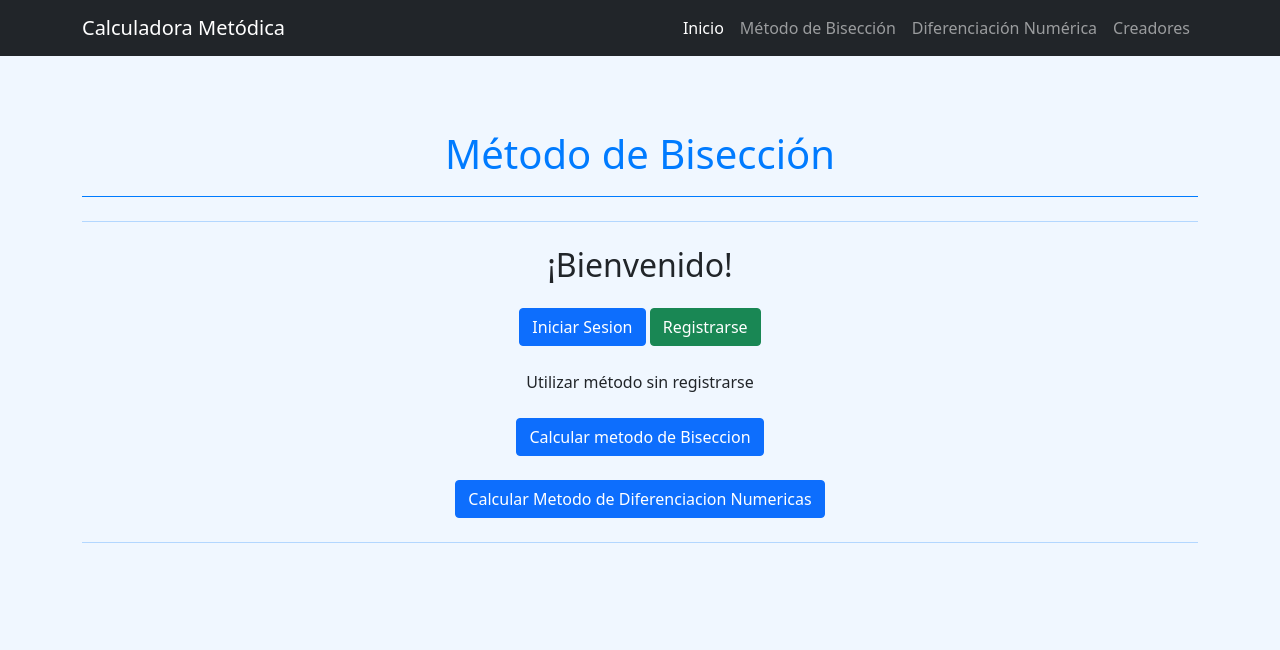
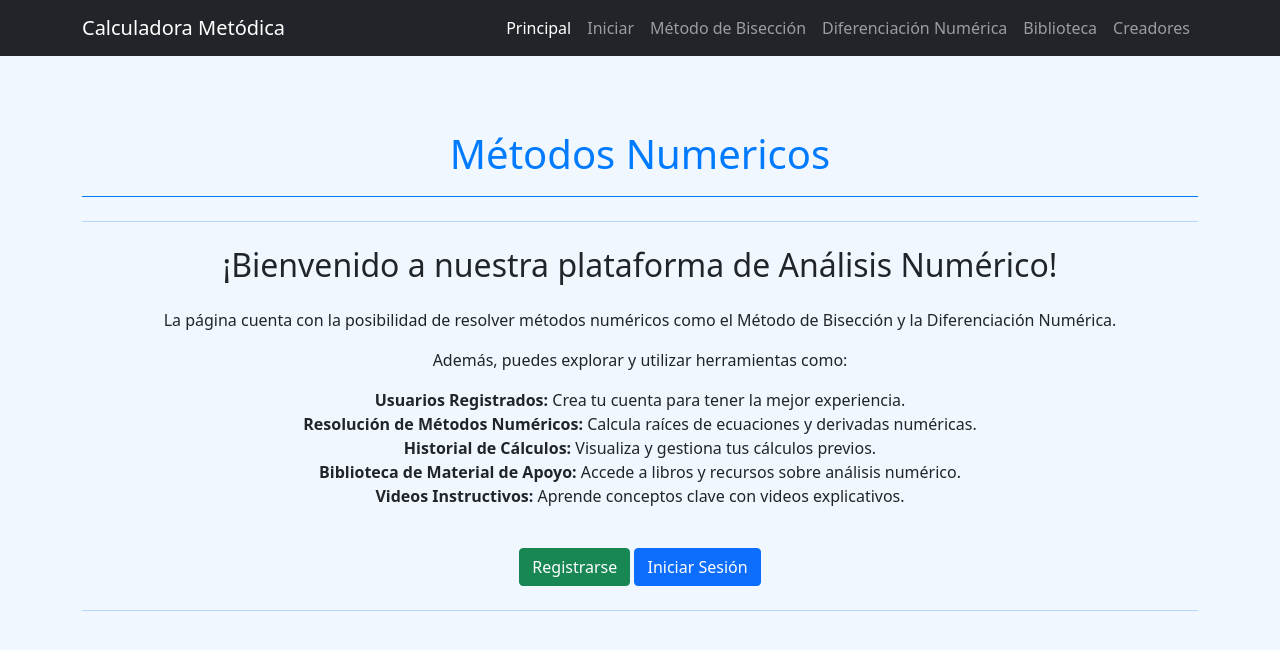
Before and after one commit to Lovoh17/M-todo-de-Bisecci-n, a Django app: page / in a window 1280 px wide. Shown: the top 650 px of the page. Run offline with Django 5.2, Linux system fonts and the light colour scheme.

Commit message:
ahi va mejorando

```diff
--- a/Django_Metodo de Biseccion/Biseccion/Biseccion/settings.py
+++ b/Django_Metodo de Biseccion/Biseccion/Biseccion/settings.py
@@ -118,7 +118,7 @@ AUTH_PASSWORD_VALIDATORS = [
 # Internationalization
 # https://docs.djangoproject.com/en/5.0/topics/i18n/
 
-LANGUAGE_CODE = 'en-us'
+LANGUAGE_CODE = 'es-es'
 
 TIME_ZONE = 'UTC'
 
--- a/Django_Metodo de Biseccion/Biseccion/myapp/templates/Biseccion/base.html
+++ b/Django_Metodo de Biseccion/Biseccion/myapp/templates/Biseccion/base.html
@@ -75,13 +75,19 @@
       <div class="collapse navbar-collapse" id="navbarSupportedContent">
         <ul class="navbar-nav ms-auto mb-2 mb-lg-0">
           <li class="nav-item">
-            <a class="nav-link active" aria-current="page" href="{% url 'home' %}">Inicio</a>
+            <a class="nav-link active" aria-current="page" href="{% url 'principal' %}">Principal</a>
+          </li>
+          <li class="nav-item">
+            <a class="nav-link" href="{% url 'home' %}">Iniciar</a>
           </li>
           <li class="nav-item">
             <a href="{% url 'teoriaB' %}" class="nav-link">Método de Bisección</a>
           </li>
           <li class="nav-item">
             <a class="nav-link" href="{% url 'teoriaD' %}">Diferenciación Numérica</a>
+          </li>
+          <li class="nav-item">
+            <a class="nav-link" href="{% url 'biblioteca' %}">Biblioteca</a>
           </li>
           <li class="nav-item">
             <a href="{% url 'creator' %}" class="nav-link">Creadores</a>
@@ -92,7 +98,7 @@
   </nav>
   <div class="container py-4"style="margin-top:50px">
     <header class="text-center mb-4">
-      <h1 style="color: #007bff;">Método de Bisección</h1> <!-- Color azul primario -->
+      <h1 style="color: #007bff;">Métodos Numericos</h1>
     </header>
     <hr class="my-4">
     <main>
--- /dev/null
+++ b/Django_Metodo de Biseccion/Biseccion/myapp/templates/Biseccion/index.html
@@ -0,0 +1,22 @@
+{% extends 'Biseccion/base.html' %}
+
+{% block title %}Bienvenida{% endblock %}
+
+{% block content %}
+    <div class="text-center">
+            <h2 class="mb-4">¡Bienvenido a nuestra plataforma de Análisis Numérico!</h2>
+            <p>La página cuenta con la posibilidad de resolver métodos numéricos como el Método de Bisección y la Diferenciación Numérica.</p>
+            <p>Además, puedes explorar y utilizar herramientas como:</p>
+            <ul class="list-unstyled">
+                <li><strong>Usuarios Registrados:</strong> Crea tu cuenta para tener la mejor experiencia.</li>
+                <li><strong>Resolución de Métodos Numéricos:</strong> Calcula raíces de ecuaciones y derivadas numéricas.</li>
+                <li><strong>Historial de Cálculos:</strong> Visualiza y gestiona tus cálculos previos.</li>
+                <li><strong>Biblioteca de Material de Apoyo:</strong> Accede a libros y recursos sobre análisis numérico.</li>
+                <li><strong>Videos Instructivos:</strong> Aprende conceptos clave con videos explicativos.</li>
+            </ul>
+            <br>
+            <a href="{% url 'registro' %}" class="btn btn-success">Registrarse</a>
+            <a href="{% url 'login' %}" class="btn btn-primary">Iniciar Sesión</a>
+            <br>
+    </div>
+{% endblock %}
--- a/Django_Metodo de Biseccion/Biseccion/myapp/templates/Biseccion/teoriaBiseccion.html
+++ b/Django_Metodo de Biseccion/Biseccion/myapp/templates/Biseccion/teoriaBiseccion.html
@@ -24,5 +24,8 @@
         </div>
 
         <a href="{% url 'calcular_Biseccion' %}" class="btn btn-primary mt-4">Calcular Método de Bisección</a>
+        {% if user.is_authenticated %}
+            <a href="{% url 'biblioteca' %}" class="btn btn-info mt-4">Biblioteca de Libros</a>
+        {% endif %}
     </div>
 {% endblock %}
--- a/Django_Metodo de Biseccion/Biseccion/myapp/templates/Biseccion/teoriaDif.html
+++ b/Django_Metodo de Biseccion/Biseccion/myapp/templates/Biseccion/teoriaDif.html
@@ -12,5 +12,8 @@ Teoría de Diferencias Finitas
       {{ explicacion_teorica|safe }}
     </div>
     <a href="{% url 'diferencias_divididas' %}" class="btn btn-primary mt-4">Calcular Diferencias Numericas</a><br>
+    {% if user.is_authenticated %}
+      <a href="{% url 'biblioteca' %}" class="btn btn-info mt-4">Biblioteca de Libros</a>
+    {% endif %}
   </div>
 {% endblock %}
--- a/Django_Metodo de Biseccion/Biseccion/myapp/urls.py
+++ b/Django_Metodo de Biseccion/Biseccion/myapp/urls.py
@@ -5,13 +5,16 @@ from django.conf import settings
 from django.contrib.auth import views as auth_views
 
 urlpatterns = [
-    path('', views.home, name='home'),
+    path('', views.principal, name='principal'),
+    path('Django_Metodo de Biseccion/Biseccion/myapp/templates/Biseccion/home.html', views.home, name='home'),
     path('Django_Metodo de Biseccion/Biseccion/myapp/templates/Biseccion/login.html', views.login_view, name='login'),
     path('Django_Metodo de Biseccion/Biseccion/myapp/templates/Biseccion/registro.html', views.registro, name='registro'),
     path('Django_Metodo de Biseccion/Biseccion/myapp/templates/Biseccion/creadores.html', views.creator_list, name='creator'),
     path('Django_Metodo de Biseccion/Biseccion/myapp/templates/Biseccion/cambio_contraseña.html', views.cambio_contraseña, name='editar'),
     path('Django_Metodo de Biseccion/Biseccion/myapp/templates/Biseccion/teoriaBiseccion.html', views.metodo_biseccion, name='teoriaB'),
     path('Django_Metodo de Biseccion/Biseccion/myapp/templates/Biseccion/teoriaDif.html', views.mostrar_teoria, name='teoriaD'),
+    path('/Django_Metodo de Biseccion/Biseccion/myapp/templates/Biseccion/biblioteca.html', views.ver_biblioteca, name='biblioteca'),
+    path('/Django_Metodo de Biseccion/Biseccion/myapp/templates/Biseccion/videos.html', views.ver_videos, name='videos'),
     path('cerrar-sesion/', views.cerrar_sesion, name='cerrar_sesion'),
     path('perfil/', views.perfil, name='perfil'),
     path('historial/', views.diferencias_historial, name='exercise_history'),
--- a/Django_Metodo de Biseccion/Biseccion/myapp/views.py
+++ b/Django_Metodo de Biseccion/Biseccion/myapp/views.py
@@ -30,6 +30,8 @@ from .models import Usuarios
 from .models import DifferenceDividedHistory
 from django.conf import settings
 #Vista principal
+def principal(request):
+    return render(request ,'Biseccion/index.html')
 def home(request):
     return render(request ,'Biseccion/home.html')
 #Vista del login y validaciones
@@ -521,6 +523,18 @@ def Historial_general(request):
     return render(request, 'Biseccion/Historial_general.html', {'history': history, 'historydiferencias': historydiferencias})
 
 
+def ver_biblioteca(request):
+    json_path = os.path.join(settings.BASE_DIR, 'libros.json')
+    with open(json_path, 'r') as file:
+        libros = json.load(file)
+    return render(request, 'Biseccion/biblioteca.html', {'libros': libros})
+
+@login_required
+def ver_videos(request):
+    json_path = os.path.join(settings.BASE_DIR, 'videos.json')
+    with open(json_path, 'r') as file:
+        videos = json.load(file)
+    return render(request, 'Biseccion/videos.html', {'videos': videos})
 
 def creator_list(request):
     json_path = os.path.join(settings.BASE_DIR, 'creadores.json')
```
Also changed, not shown: Django_Metodo de Biseccion/Biseccion/libros.json (added, +32 -0 lines), Django_Metodo de Biseccion/Biseccion/myapp/templates/Biseccion/baseDiferencias.html (+8 -2 lines), Django_Metodo de Biseccion/Biseccion/myapp/templates/Biseccion/biblioteca.html (added, +30 -0 lines), Django_Metodo de Biseccion/Biseccion/myapp/templates/Biseccion/biseccion_historial.html (+12 -7 lines), Django_Metodo de Biseccion/Biseccion/myapp/templates/Biseccion/historial.html (+7 -3 lines), Django_Metodo de Biseccion/Biseccion/myapp/templates/Biseccion/videos.html (added, +24 -0 lines), Django_Metodo de Biseccion/Biseccion/videos.json (added, +44 -0 lines).
